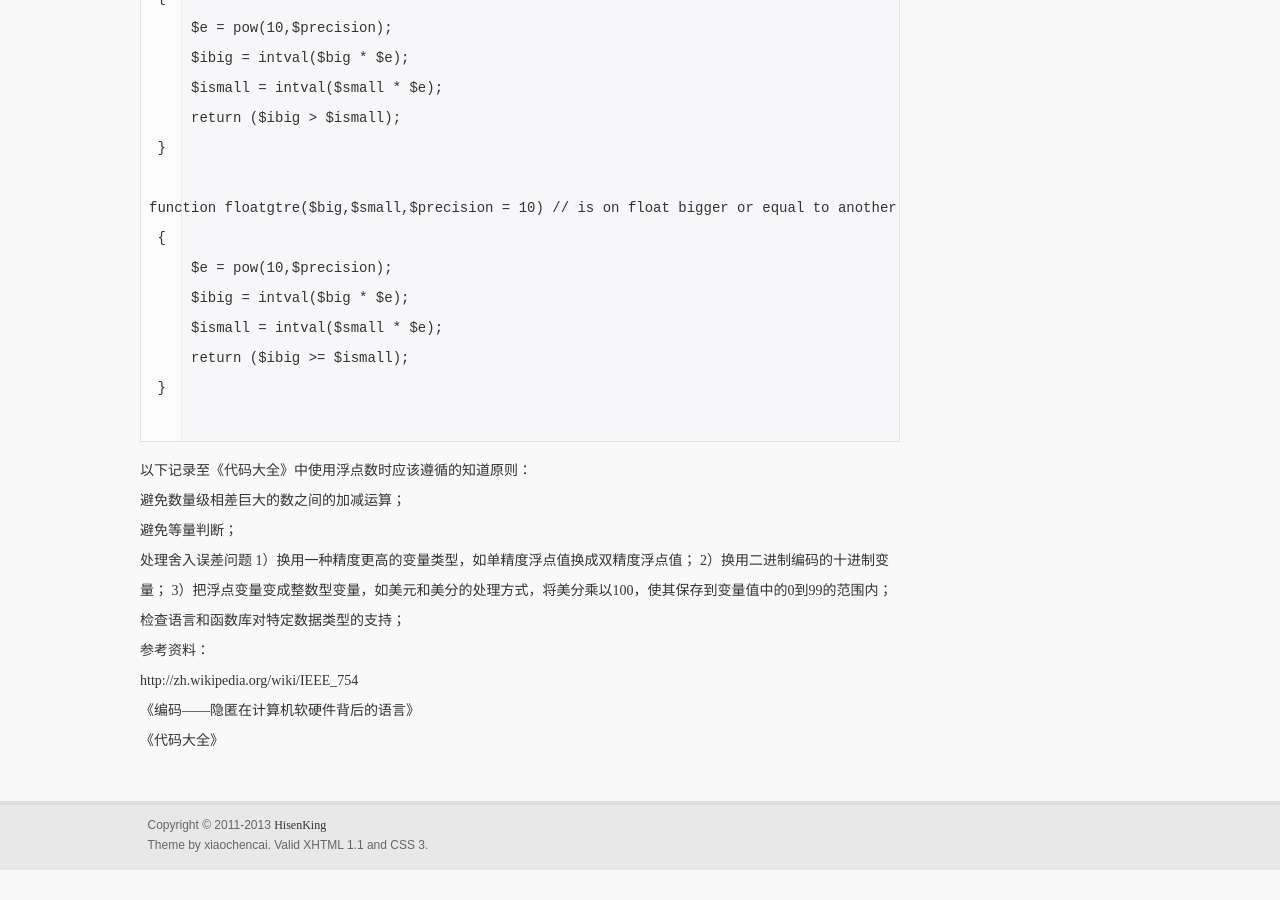
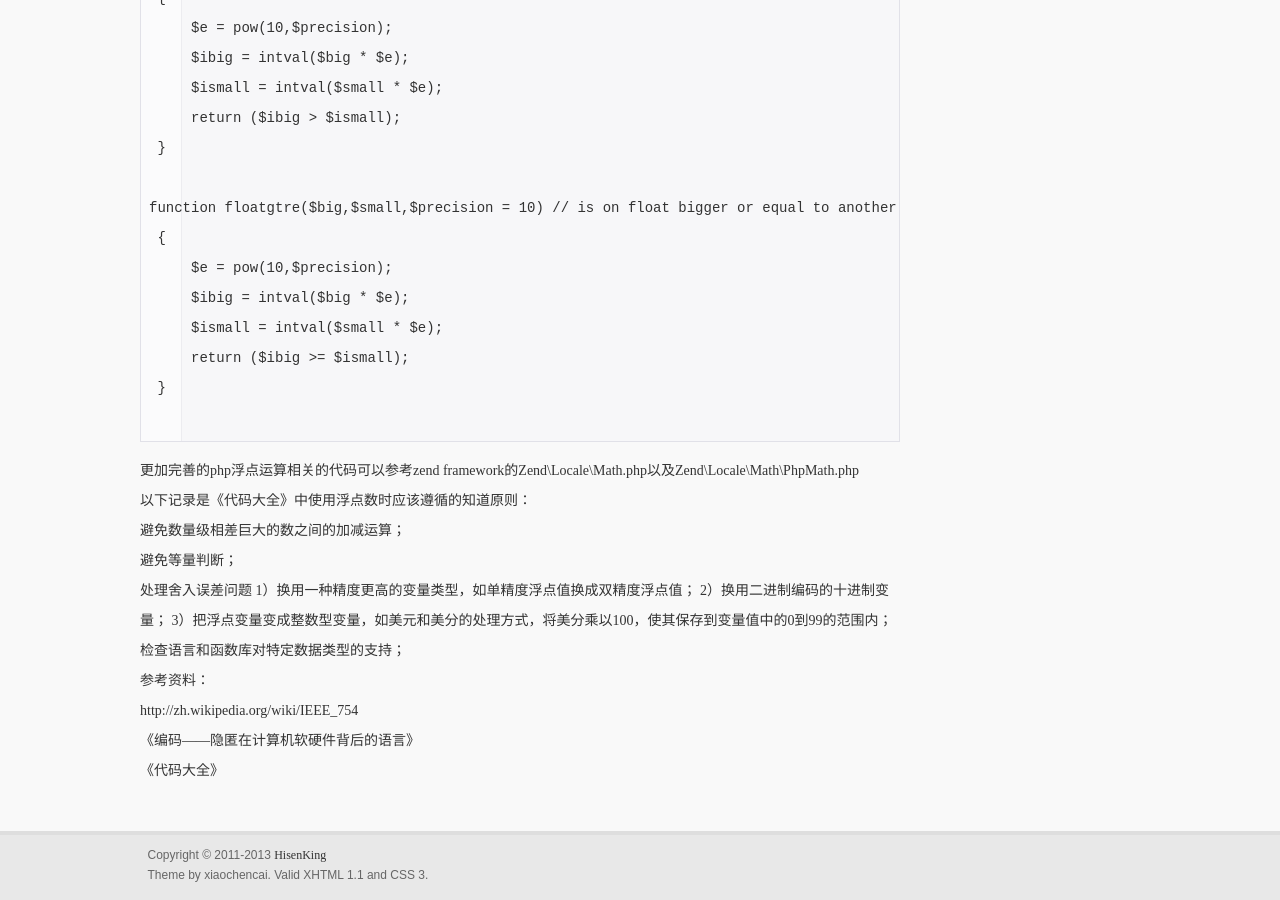
Before and after one commit to hisen/hisen.github.com, a Jekyll site: the page built from _posts/2011-09-03-php-float.html, in a window 1280 px wide and 900 px high, scrolled down 2229 px. Built offline with Jekyll 4.4.1, drawn with Linux system fonts in a browser that asks for light colours; comment, search, counter and statistics services are not loaded; before the commit the page ends 3099 px from its top, so only the background shows below that.

Commit message:
php loft

```diff
--- a/_posts/2011-09-03-php-float.html
+++ b/_posts/2011-09-03-php-float.html
@@ -77,7 +77,9 @@ function floatgtre($big,$small,$precision = 10) // is on float bigger or equal t
 </code>
 </pre>
 
-<p>以下记录至《代码大全》中使用浮点数时应该遵循的知道原则：</p>
+<p>更加完善的php浮点运算相关的代码可以参考zend framework的Zend\Locale\Math.php以及Zend\Locale\Math\PhpMath.php</p>
+
+<p>以下记录是《代码大全》中使用浮点数时应该遵循的知道原则：</p>
 
 <ul>
 <li>避免数量级相差巨大的数之间的加减运算；</li>
```
